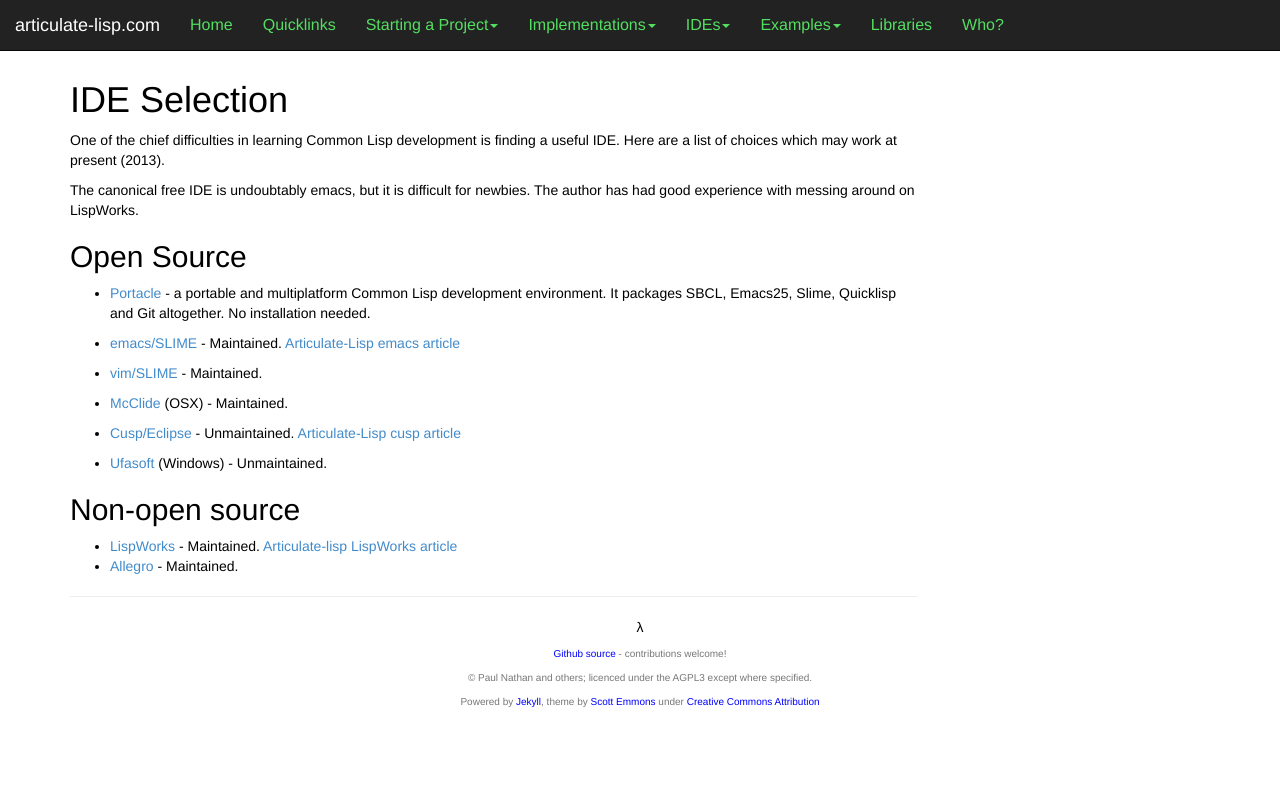
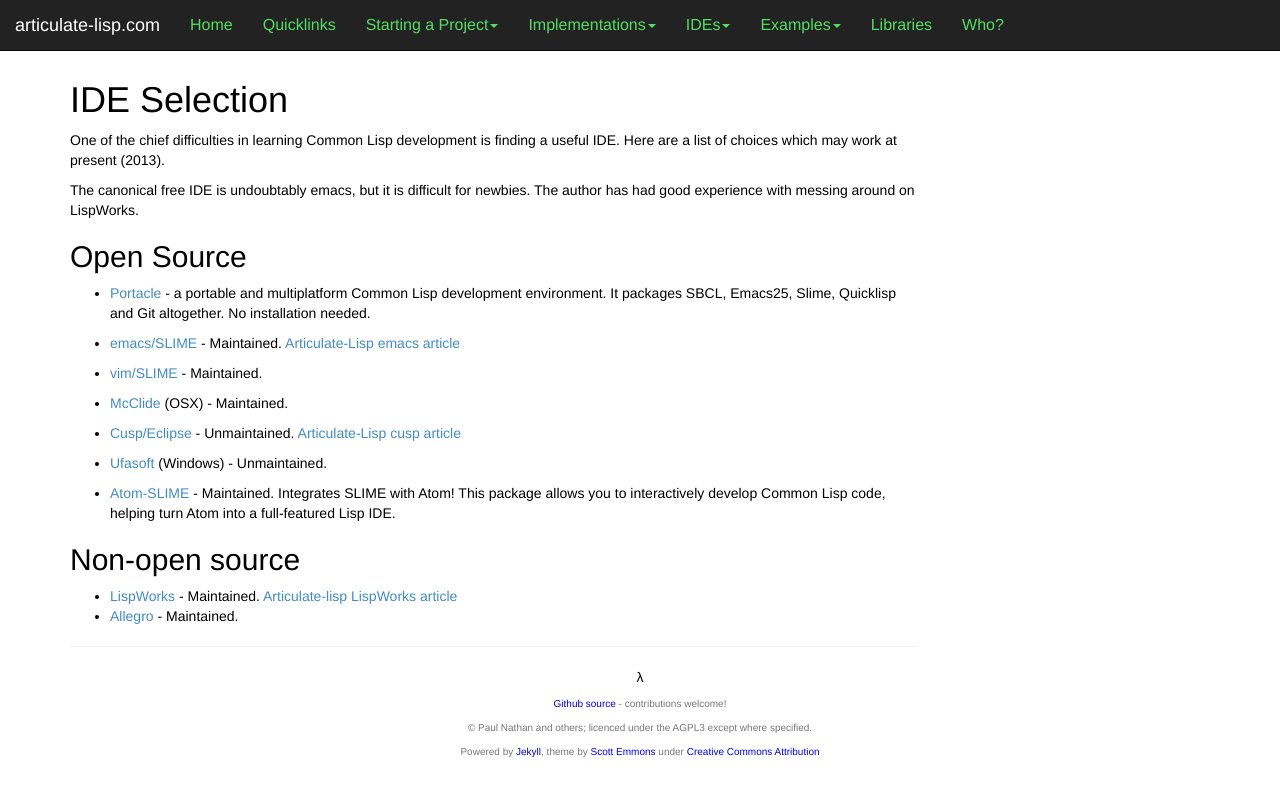
Before and after one commit to articulate-common-lisp/articulate-common-lisp.github.io, a Jekyll site: the page built from ides/summary.html, in a window 1280 px wide. Shown: the top 796 px of the page. Built offline with Jekyll 4.4.1, drawn with Linux system fonts in a browser that asks for light colours; Markdown is read by kramdown in place of the engine named in the settings.

Commit message:
Add atom-slime to the list of IDEs

```diff
--- a/ides/summary.html
+++ b/ides/summary.html
@@ -14,6 +14,7 @@
   <li><p><a href="http://www.cliki.net/MCLIDE">McClide</a> (OSX) - Maintained.</p></li>
   <li><p><a href="https://bitbucket.org/skolos/lispdev/overview">Cusp/Eclipse</a> - Unmaintained. <a href="cusp-setup.html">Articulate-Lisp cusp article</a></p></li>
   <li><p><a href="http://ufasoft.com/lisp/">Ufasoft</a> (Windows) - Unmaintained.</p></li>
+  <li><p><a href="https://atom.io/packages/atom-slime">Atom-SLIME</a> - Maintained. Integrates SLIME with Atom! This package allows you to interactively develop Common Lisp code, helping turn Atom into a full-featured Lisp IDE. </p></li>
 </ul>
 <h2 id="non-open-source">Non-open source</h2>
 <ul>
```
